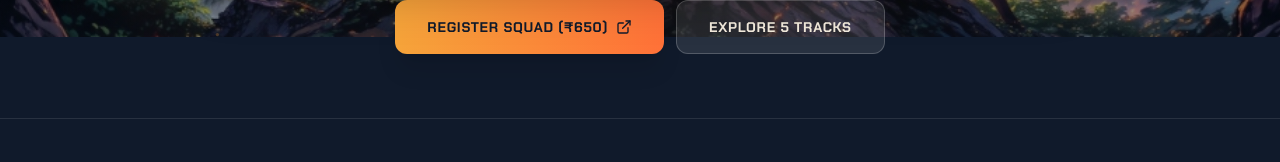
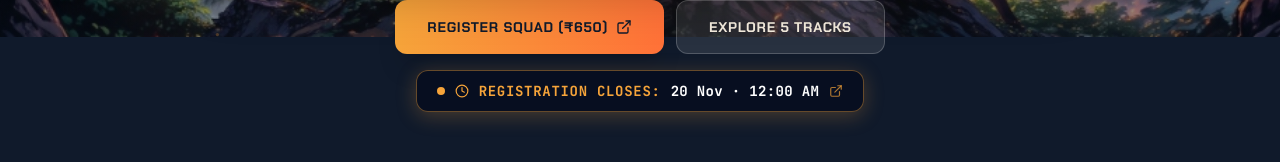
Before and after one commit to jayesh6060/hackathon, a React (Vite) app: page / in a window 1280 px wide. Shown: the part 763-925 px from the top of the page. Built offline with nearby package versions, Linux system fonts and the light colour scheme; no server answers.

Commit message:
feat: add registration closes on 20 Nov 12:00 AM notice tab below hero CTA buttons

```diff
--- a/src/components/ContinuousAnimeExperience.jsx
+++ b/src/components/ContinuousAnimeExperience.jsx
@@ -365,6 +365,27 @@ export default function ContinuousAnimeExperience() {
             Explore 5 Tracks
           </button>
         </div>
+
+        {/* Registration Closes Tab (Placed just below buttons) */}
+        <a
+          href="https://forms.gle/4UKxifNAgwn1NUri7"
+          target="_blank"
+          rel="noopener noreferrer"
+          className="mt-4 group inline-flex items-center gap-2.5 px-5 py-2 sm:py-2.5 rounded-xl bg-[#070e1f]/85 hover:bg-[#0c1833]/90 border border-[#F6A43A]/40 hover:border-[#F6A43A] backdrop-blur-xl shadow-[0_4px_20px_rgba(246,164,58,0.25)] hover:shadow-[0_4px_25px_rgba(246,164,58,0.45)] hover:scale-105 transition-all cursor-pointer"
+        >
+          <span className="relative flex h-2 w-2">
+            <span className="animate-ping absolute inline-flex h-full w-full rounded-full bg-[#F6A43A] opacity-75"></span>
+            <span className="relative inline-flex rounded-full h-2 w-2 bg-[#F6A43A]"></span>
+          </span>
+          <Clock className="w-3.5 h-3.5 text-[#F6A43A]" />
+          <span className="font-mono text-xs sm:text-sm font-bold uppercase tracking-wider text-[#F6A43A] group-hover:text-[#FFB959] transition-colors">
+            Registration Closes:
+          </span>
+          <span className="font-mono text-xs sm:text-sm font-black text-white tracking-wide">
+            20 Nov · 12:00 AM
+          </span>
+          <ExternalLink className="w-3.5 h-3.5 text-[#F6A43A]/70 group-hover:text-[#F6A43A] transition-colors" />
+        </a>
 
       </section>
 
--- a/src/pages/DedicatedRegisterPage.jsx
+++ b/src/pages/DedicatedRegisterPage.jsx
@@ -334,7 +334,7 @@ export default function DedicatedRegisterPage({ onBack }) {
                 Squad Registration Form
               </h1>
               <p className="text-xs sm:text-sm font-sans text-neutral-300 max-w-xl mx-auto leading-relaxed">
-                Registration fee is <strong className="text-white">₹650 per team</strong>. Complete the official Google Form below or open it directly in a new window.
+                Registration fee is <strong className="text-white">₹650 per team</strong> · <strong className="text-[#F6A43A]">Registration strictly closes 20 Nov at 12:00 AM</strong>. Complete the official Google Form below or open it directly in a new window.
               </p>
             </div>
 
```
